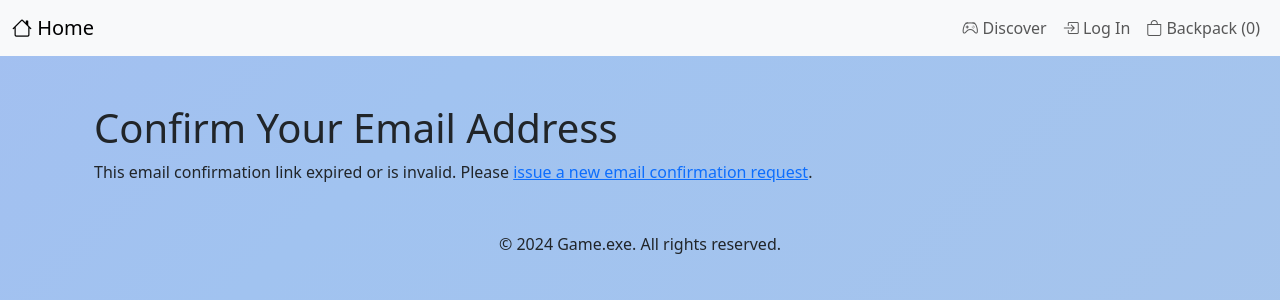
After one commit to xnaavii/game.exe-pp5, a Django app: template templates/account/email_confirm.html in a window 1280 px wide. The commit adds this page. Shown: the top 300 px of the page. Run offline with Django 5.2, Linux system fonts and the light colour scheme; the template is opened without the code that fills it, so the values that code supplies are empty.

Commit message:
configure email confirmation

```diff
--- a/main/templates/main/landing_page.html
+++ b/main/templates/main/landing_page.html
@@ -8,7 +8,9 @@
     <p class="lead">Discover and enjoy the best games across all platforms.</p>
     <div class="mt-4">
         <a href="{% url 'discover:discover' %}" class="btn btn-primary btn-lg">Explore Games</a>
-        <a href="#" class="btn btn-secondary btn-lg">Log In</a>
+        {% if not user.is_authenticated %}
+        <a href="{% url 'account_login' %}" class="btn btn-secondary btn-lg">Log In</a>
+        {% endif %}
     </div>
 </div>
 
--- /dev/null
+++ b/templates/account/email/email_confirmation_subject.txt
@@ -0,0 +1 @@
+Welcome to gameexe - Confirm Your Email
--- /dev/null
+++ b/templates/account/email_confirm.html
@@ -0,0 +1,33 @@
+{% extends "base.html" %}
+{% block title %}Confirm Your Email{% endblock %}
+{% block content %}
+<div class="container mt-5">
+    <h1>Confirm Your Email Address</h1>
+
+    {% if confirmation %}
+        {% with user_display=confirmation.email_address.user %}
+            {% if can_confirm %}
+                <p>
+                    Please confirm that <a href="mailto:{{ confirmation.email_address.email }}">{{ confirmation.email_address.email }}</a> is the email address for user {{ user_display }}.
+                </p>
+                <form method="post" action="{% url 'account_confirm_email' confirmation.key %}">
+                    {% csrf_token %}
+                    {{ redirect_field }}
+                    <button class="btn btn-success" type="submit">Confirm</button>
+                    <a href="{% url 'main:landing_page' %}" class="btn btn-secondary ms-3">
+                        <i class="bi bi-arrow-left-circle"></i> Back To Main Page
+                    </a>
+                </form>
+            {% else %}
+                <p>
+                    Unable to confirm {{ confirmation.email_address.email }} because it is already confirmed by a different account.
+                </p>
+            {% endif %}
+        {% endwith %}
+    {% else %}
+        <p>
+            This email confirmation link expired or is invalid. Please <a href="{% url 'account_email' %}">issue a new email confirmation request</a>.
+        </p>
+    {% endif %}
+</div>
+{% endblock %}
```
Also changed, not shown: gameexe/settings.py (+16 -4 lines), requirements.txt (added, +37 -0 lines), templates/account/email/email_confirmation_message.txt (added, +10 -0 lines), templates/account/verification_sent.html (added, +16 -0 lines), db.sqlite3, 1 other file.
